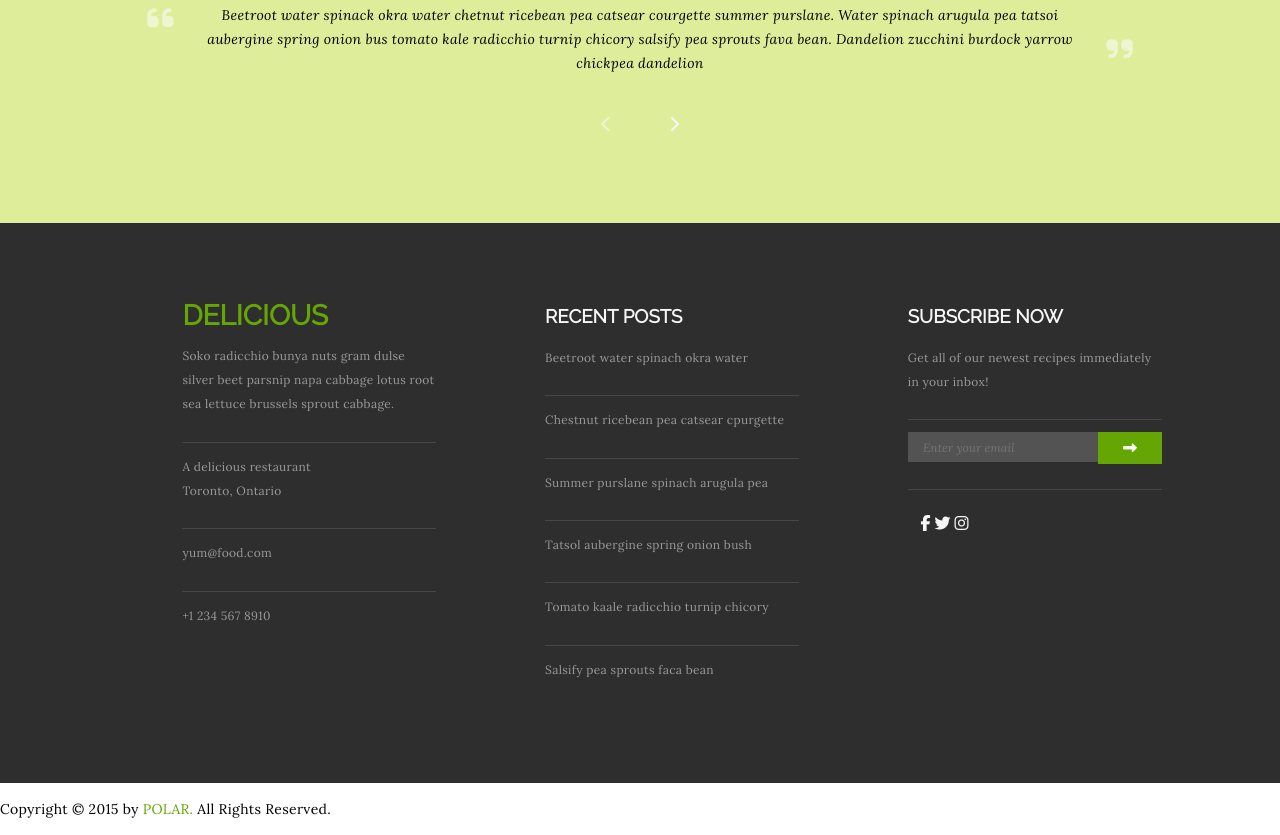
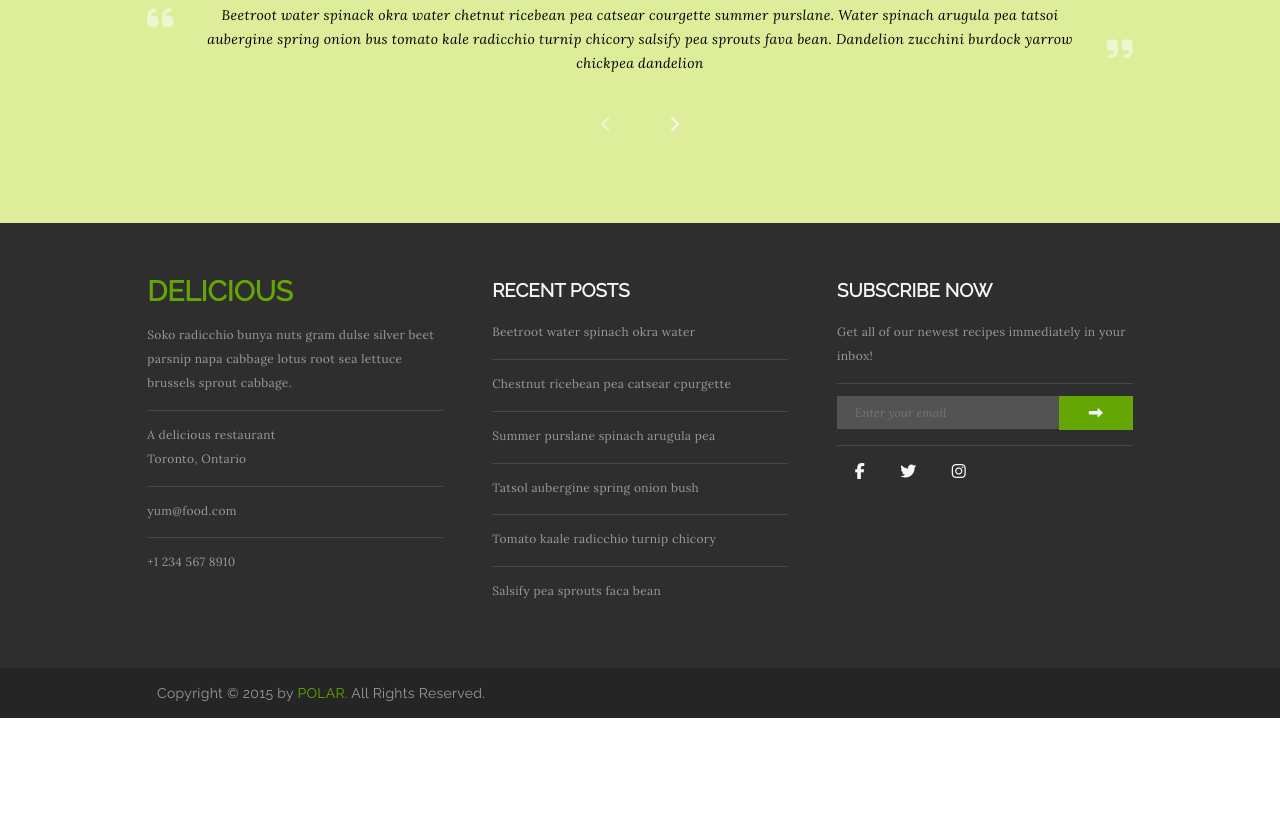
Before and after one commit to HugoArriojas/HugoArriojasProject01, a plain HTML site: page index.html in a window 1280 px wide. Shown: the part 3508-4343 px from the top of the page. After the commit the page ends 4226 px from the top, so only its background shows below. Drawn offline with Linux system fonts and the light colour scheme.

Commit message:
Added footer and runner styling

```diff
--- a/index.html
+++ b/index.html
@@ -217,9 +217,11 @@
     </div>
     </footer>
     <div class="runner">
-        <p>
-            Copyright © 2015 by <span>POLAR.</span> All Rights Reserved.
-        </p>
+        <div class="runWrap">
+            <p>
+                Copyright © 2015 by <span>POLAR.</span> All Rights Reserved.
+            </p>
+        </div>
     </div>
     <!--
     cd C:\Users\ugohe\OneDrive\Desktop\Juno\Bootcamp\Project01\Project01GitRepo
--- a/styles/sass/_home.scss
+++ b/styles/sass/_home.scss
@@ -1,6 +1,7 @@
 $white: #F6F6F6;
 $white2: #EEF6D1;
 $brownGrey: #F2F2F2;
+$textGray: #999999;
 $textBlack: #333333;
 $black: #2E2E2E;
 $black2: #252525;
@@ -261,13 +262,15 @@ footer {
     background-color: $black;
     .footWrapper {
         display: flex;
-        width: 95%;
-        padding: 5%;
+        width: 77%;
+        padding: 3% 0;
+        margin: 0 auto;
+        justify-content: space-between;
     }
     div {
         // align-items: center;
-        width: 33%;
-        margin: 0 5%;
+        width: 30%;
+        // margin: 0 5%;
     }
     h4 {
         color: $green;
@@ -277,8 +280,8 @@ footer {
     }
     p, form {
         border-bottom: 1px solid $blackLine;
-        color: #999999;
-        padding-bottom: 10%;
+        color: $textGray;
+        padding-bottom: 5%;
         font-size: 12px;
     }
     p:last-child {
@@ -290,7 +293,7 @@ footer {
     input {
         background-color: #535353;
         border: none;
-        color: #999999;
+        color: $textGray;
         height: 100%;
         font-family: "Lora", serif;
         font-style: italic;
@@ -301,6 +304,28 @@ footer {
         width: 25%;
     }
     .favicons {
-        margin-top: 10%;
+        display: flex;
+    }
+    .favicons i {
+        margin: 20%;
     }
 }
+
+// Runner styling
+
+.runner {
+    background-color: $black2;
+    color: $white2;
+    margin: 0;
+    padding: 1%;
+    .runWrap {
+        width: 77%;
+        margin: 0 auto;
+    }
+    p{
+        font-size: 14px;
+        font-family: "Raleway", sans-serif;
+        color: $textGray;
+        margin: 0;
+    }
+}
```
Also changed, not shown: styles/sass/_setup.scss (+0 -2 lines), styles/style.css.
